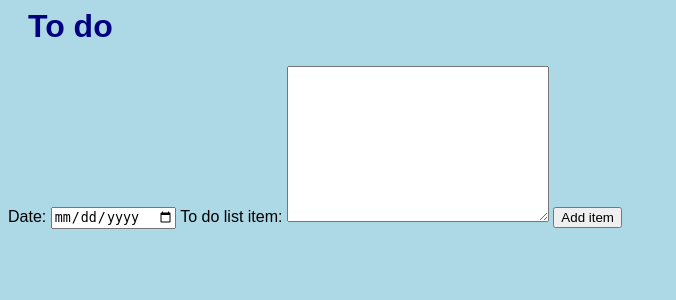
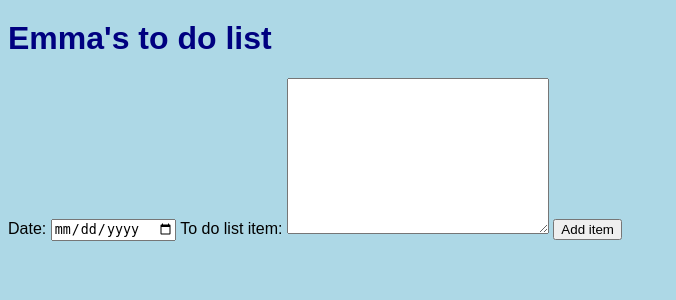
Before and after one commit to emmalanigan/note-taking-app, a Flask app: page / in a window 1280 px wide. Shown: the top 300 px of the page, without its empty margins (0-676 px from the left). Run offline with Flask 3, Linux system fonts and the light colour scheme.

Commit message:
begin css styling

```diff
--- a/static/index.css
+++ b/static/index.css
@@ -5,7 +5,8 @@ body {
 
 h1 {
   color: navy;
-  margin-left: 20px;
+  margin-top: 20px;
+  align-items: center;
 }
 
 button {
--- a/templates/index.html
+++ b/templates/index.html
@@ -5,7 +5,7 @@
     </head>
 
     <body>
-        <h1>To do</h1>
+        <h1>Emma's to do list</h1>
         <form method="post" action="/">
             <label for="date">Date:</label>
             <input type="date" name="date">
```
